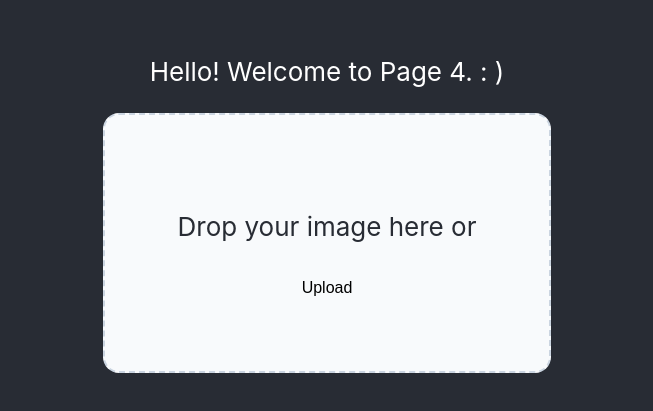
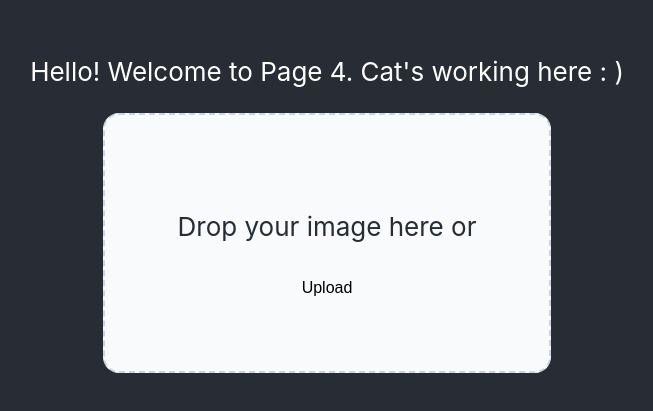
Before and after one commit to dterr/fraction, a React (Create React App) app in the folder frontend-react-draft/: page /page4 in a window 1280 px wide. Shown: the part 201-612 px from the top of the page, without its empty margins (313-966 px from the left). Built offline with nearby package versions, Linux system fonts and the light colour scheme.

Commit message:
Changed some text

```diff
--- a/frontend-react-draft/src/components/Page4.js
+++ b/frontend-react-draft/src/components/Page4.js
@@ -12,7 +12,7 @@ class Page4 extends React.Component {
           <div className="App">
               <header className="App-header">
                 <p>
-                  Hello! Welcome to Page 4.
+                  Hello! Welcome to Page 4. Cat's working here
 
                   : )
                 </p>
```
